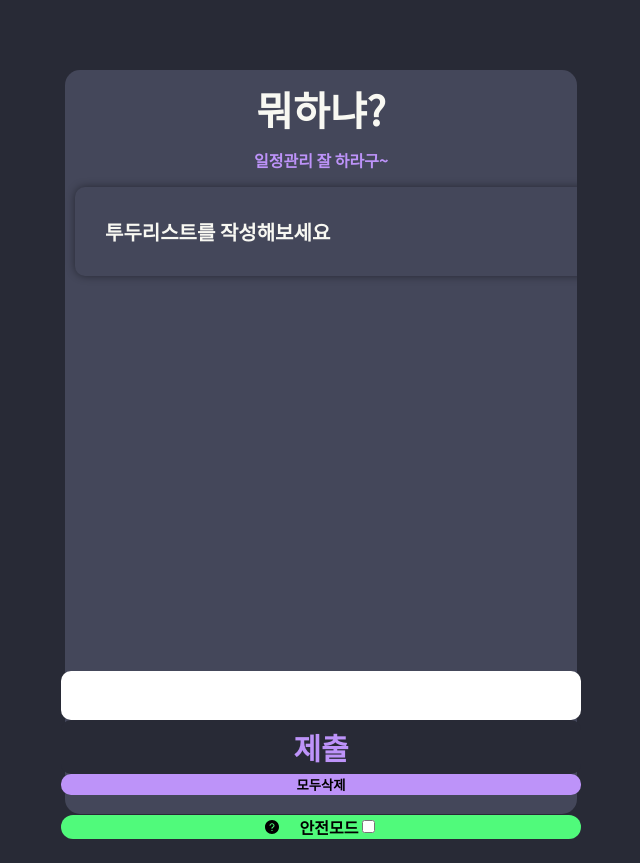
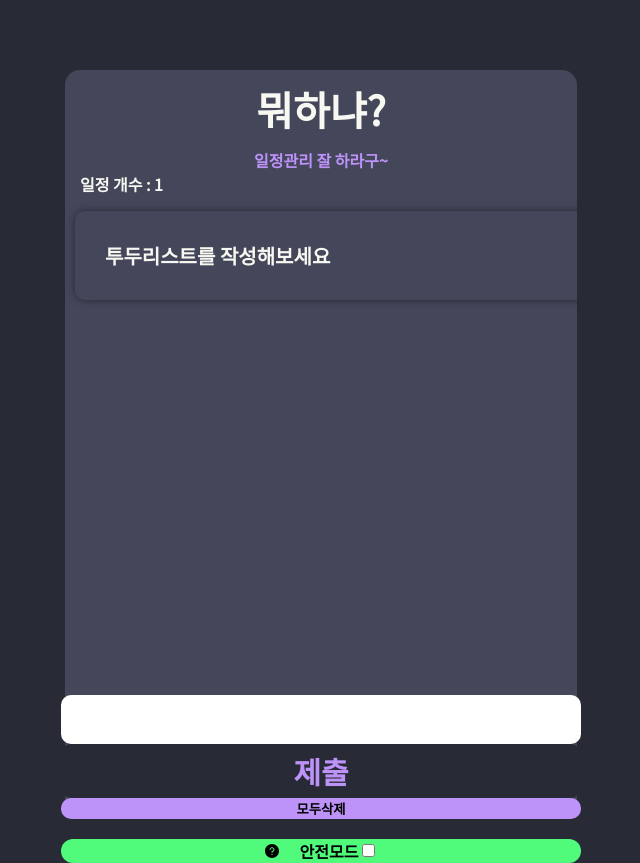
Before and after one commit to Hong-JunHyeok/React_ToDoList, a React (Create React App) app in the folder todolist/: page / in a window 1280 px wide. Shown: the whole page, without its empty margins (319-959 px from the left). Before the commit the page ends 839 px from the top, so only its background shows below. Built offline with nearby package versions, Linux system fonts and the light colour scheme.

Commit message:
일정 개수 추가

```diff
--- a/todolist/src/component/TodoTemplate.js
+++ b/todolist/src/component/TodoTemplate.js
@@ -9,7 +9,6 @@ function TodoTemplate() {
         input: "",
     });
     const [safeMode, setSafeMode] = useState(false);
-
     const onChange = (e) => {
         setState({
             ...state,
@@ -74,6 +73,7 @@ function TodoTemplate() {
             }
         }
     };
+
     const onDelete = (index) => {
         if (safeMode === false) {
             //꺼져있을때
@@ -188,7 +188,7 @@ function TodoTemplate() {
             </div>
             <div className="TodoTemplate_nav">
                 <div className="TodoTemplate_nav_count">
-
+                    일정 개수 : {todos.length}
                 </div>
             </div>
             <div className="TodoTemplate_body">{todosList}</div>
--- a/todolist/src/component/TodoTemplate.scss
+++ b/todolist/src/component/TodoTemplate.scss
@@ -28,7 +28,13 @@ $safe_color: #50fa7b; //안전한 색 ㅎㅎ
             font-weight: bold;
         }
     }
-
+    &_nav{
+        padding-left: 15px;
+        &_count{
+            font-weight: bolder;
+            color : $font_color;
+        }
+    }
     &_body {
         width: 100%;
         padding-top: 5px;
```
